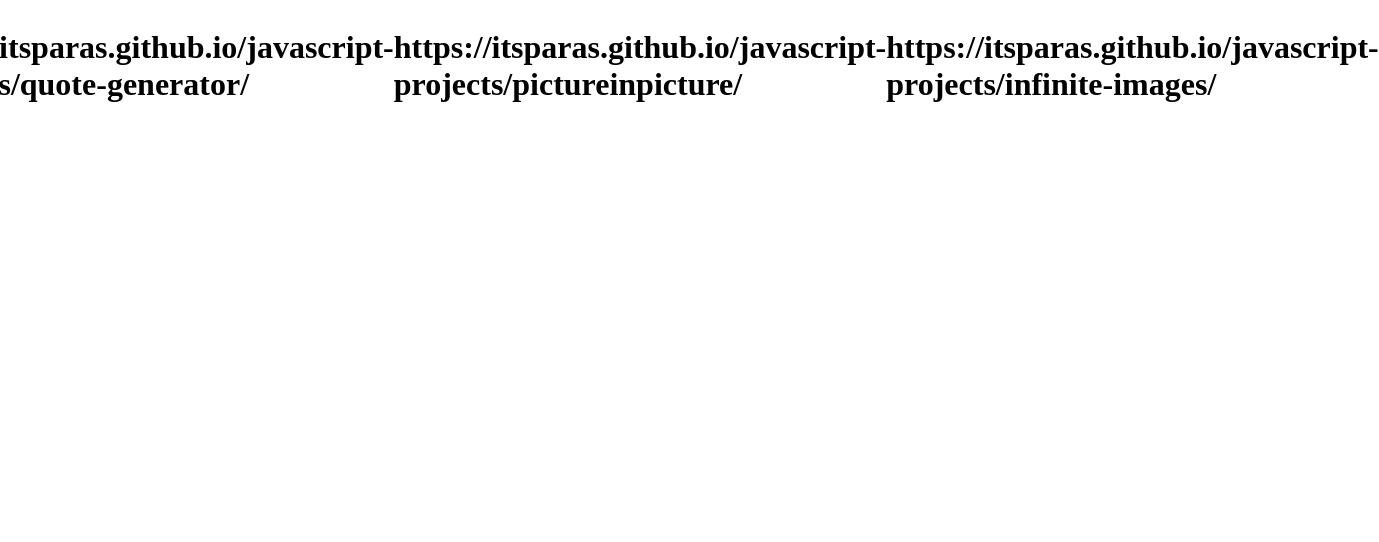
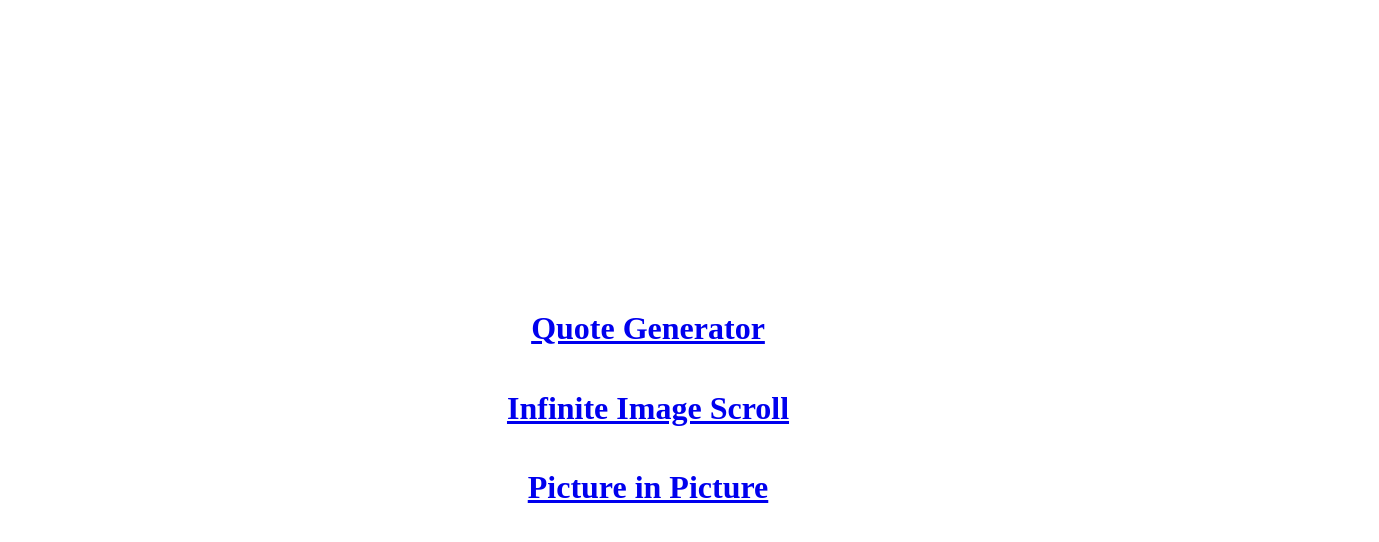
Before and after one commit to itsparas/Quote-generator, a plain HTML site: page index.html in a window 1280 px wide. Shown: the whole page, 1379 px wide, since content can reach past the window. Drawn offline with Linux system fonts and the light colour scheme.

Commit message:
Update index.html

```diff
--- a/index.html
+++ b/index.html
@@ -4,21 +4,25 @@
     <meta charset="UTF-8">
     <meta http-equiv="X-UA-Compatible" content="IE=edge">
     <meta name="viewport" content="width=device-width, initial-scale=1.0">
-    <title>JavaScript Project</title>
+    <title>Document</title>
     <style>
         div {
             display: flex;
             justify-content: center;
             align-items: center;
-            text-align: center"
+            width:100vw;
+            height: 100vh;
+            flex-direction: column;
         }
+
     </style>
 </head>
 <body>
    <div>
-    <h1><a>https://itsparas.github.io/javascript-projects/quote-generator/</a></h1>
-    <h1><a>https://itsparas.github.io/javascript-projects/pictureinpicture/</a></h1>
-    <h1><a>https://itsparas.github.io/javascript-projects/infinite-images/</a></h1>
+    <h1><a href="https://itsparas.github.io/javascript-projects/quote-generator/" >Quote Generator</a></h1>
+    <h1><a href="https://itsparas.github.io/javascript-projects/infinite-images/" >Infinite Image Scroll</a></h1>
+    <h1><a href="https://itsparas.github.io/javascript-projects/pictureinpicture/" >Picture in Picture</a></h1>
+
    </div>
 </body>
 </html>
```
